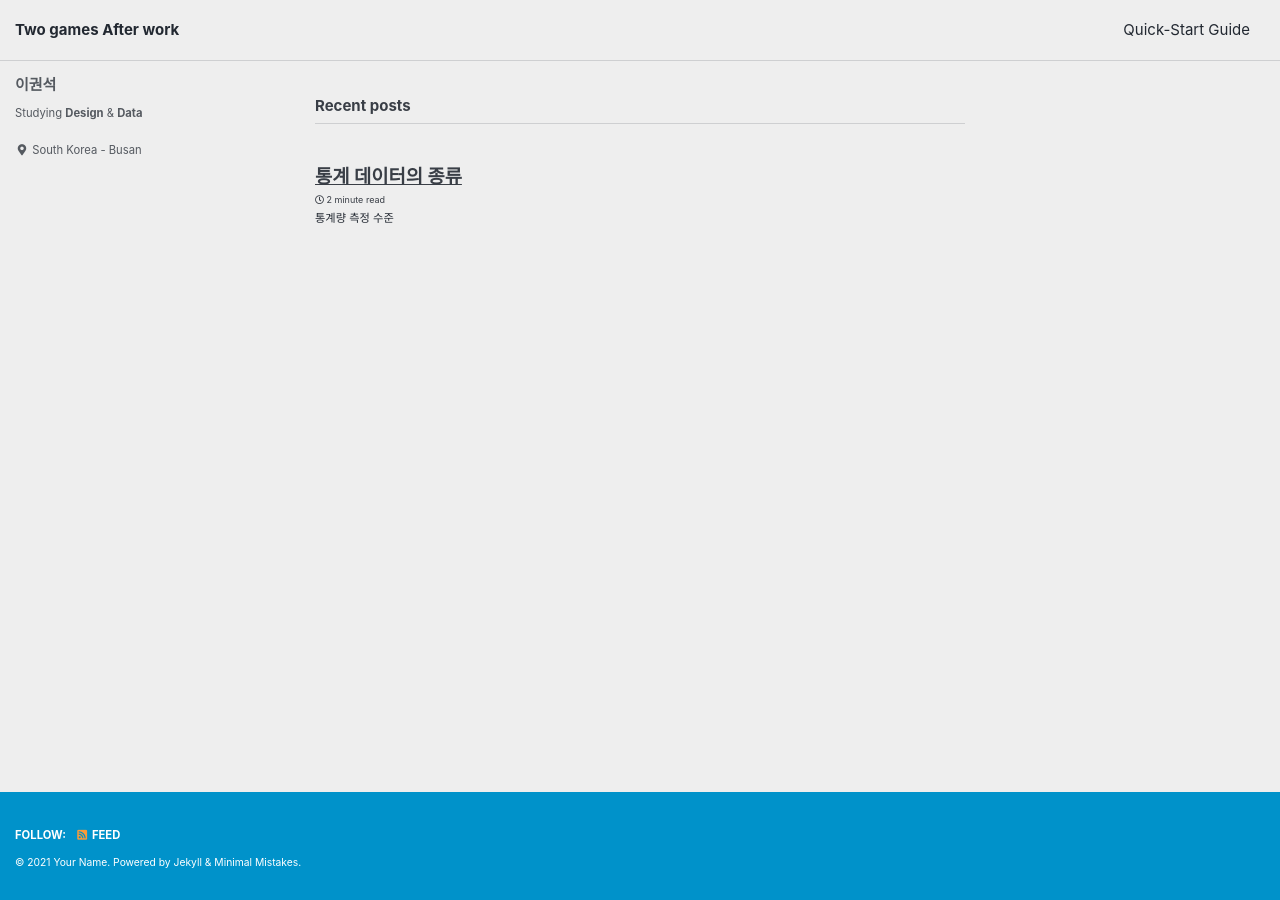
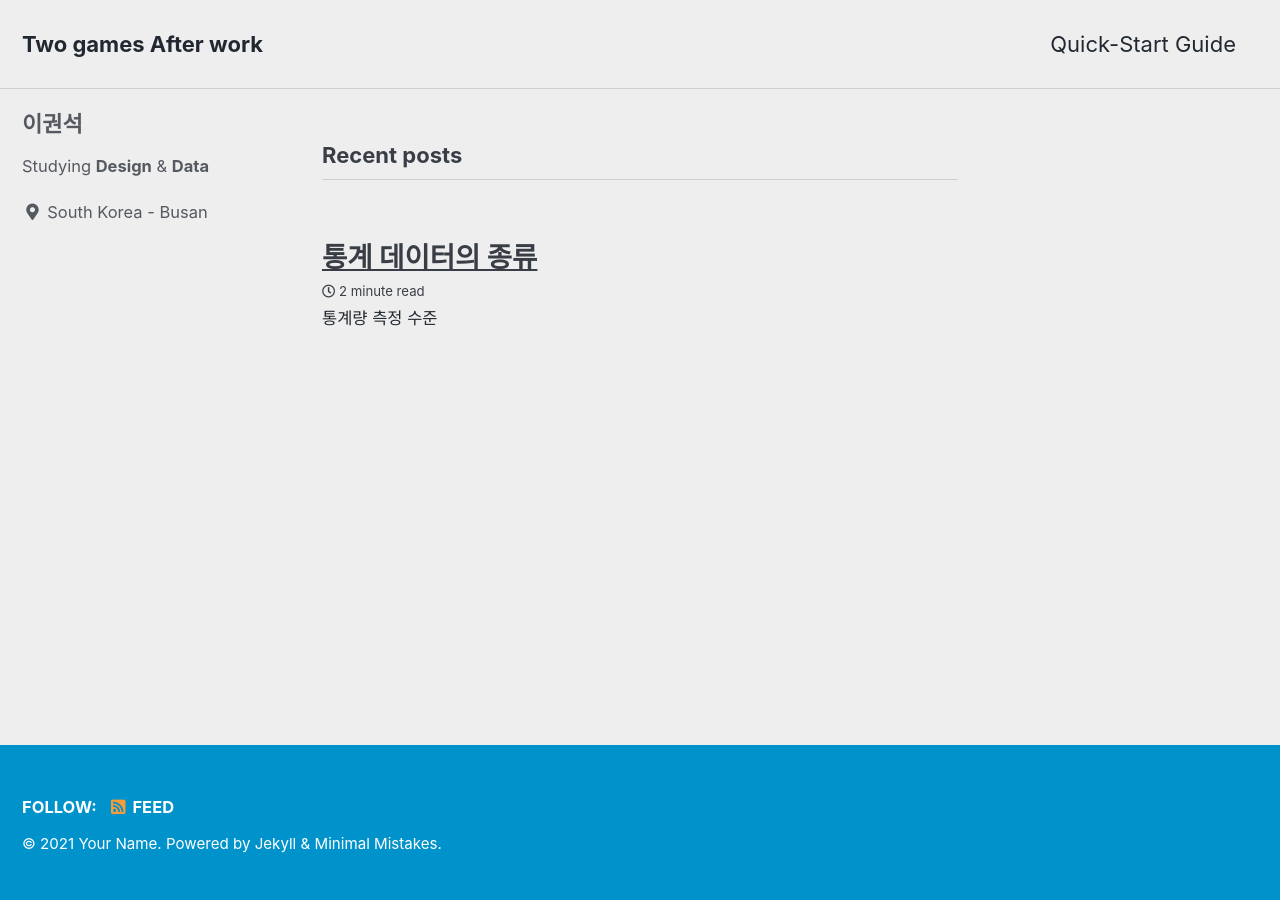
Before and after one commit to LEEGWONSEOK/LEEGWONSEOK.github.io, a Jekyll site: the page built from index.html, in a window 1280 px wide. Built offline with Jekyll 4.4.1, drawn with Linux system fonts in a browser that asks for light colours; cached includes are drawn as plain includes; the list of posts is cut into pages by our own code.

Commit message:
Update _reset.scss

```diff
--- a/_sass/minimal-mistakes/_reset.scss
+++ b/_sass/minimal-mistakes/_reset.scss
@@ -11,15 +11,15 @@ html {
   font-size: 15px;      //font-size: 16px;
 
   @include breakpoint($medium) {
-    font-size: 15px;    //font-size: 18px;
+    font-size: 18px;    //font-size: 18px;
   }
 
   @include breakpoint($large) {
-    font-size: 15px;    //font-size: 20px;
+    font-size: 20px;    //font-size: 20px;
   }
 
   @include breakpoint($x-large) {
-    font-size: 15px;    //font-size: 22px;
+    font-size: 22px;    //font-size: 22px;
   }
 
   -webkit-text-size-adjust: 100%;
```
